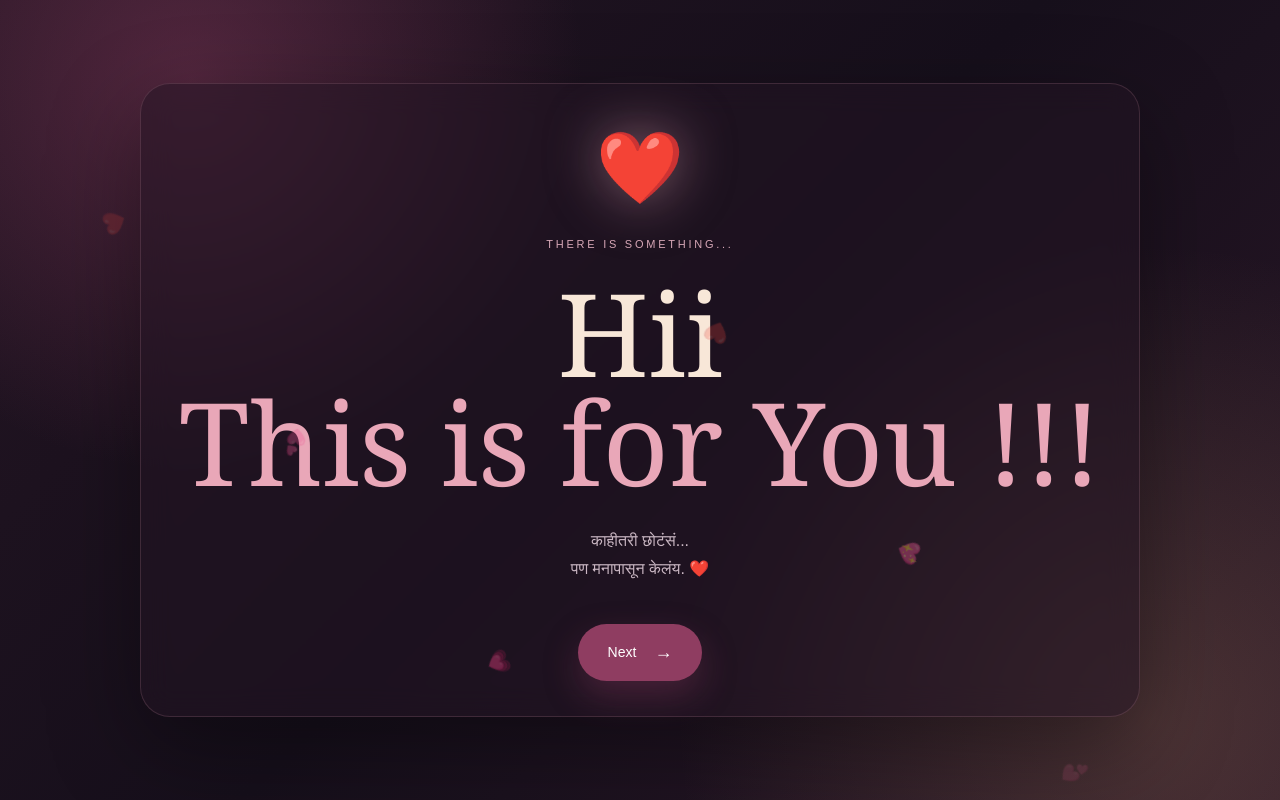
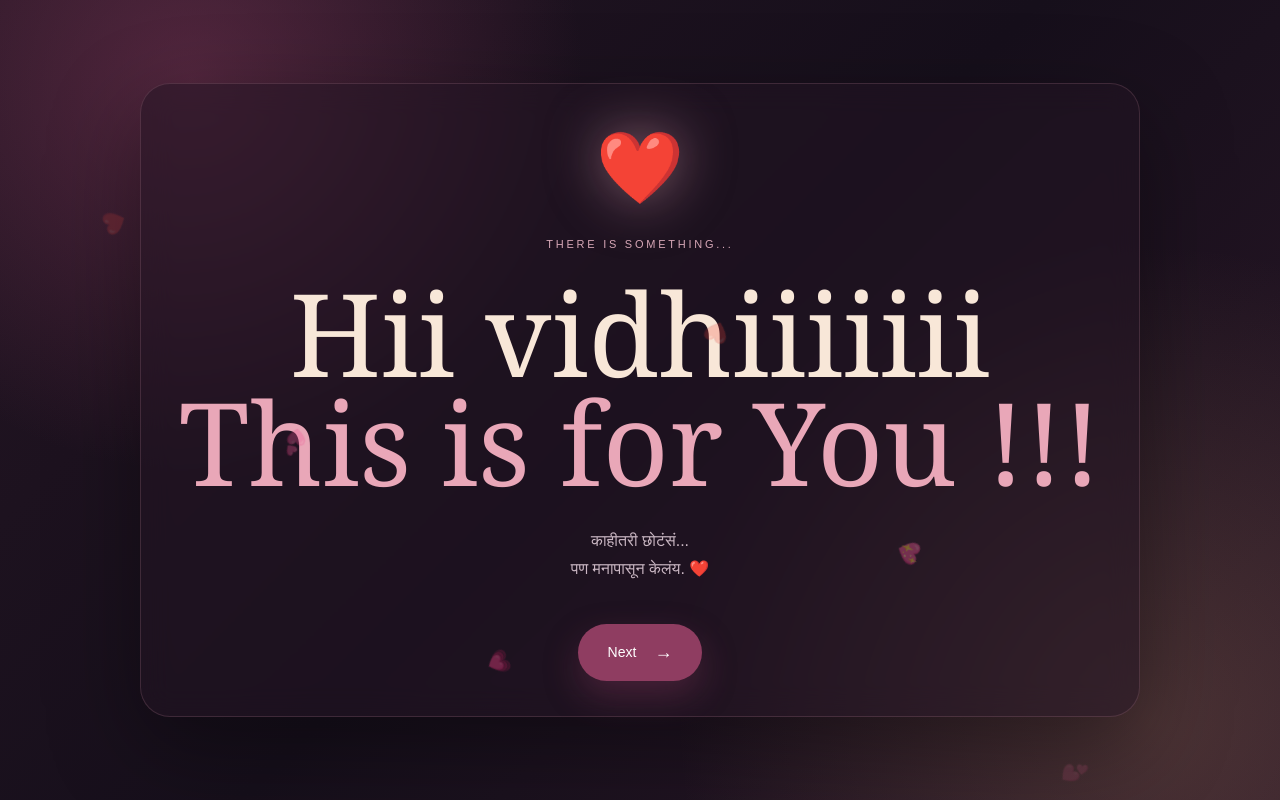
Before and after one commit to Pranav250/secret-website, a Next.js app: page / in a window 1280 px wide. Built offline with nearby package versions, Linux system fonts and the light colour scheme.

Commit message:
Update greeting message in Home component

```diff
--- a/src/app/page.jsx
+++ b/src/app/page.jsx
@@ -43,7 +43,7 @@ export default function Home() {
             </p>
 
             <h1>
-              Hii
+              Hii vidhiiiiiii
               <br />
               <i>This is for You !!!</i>
             </h1>
```
